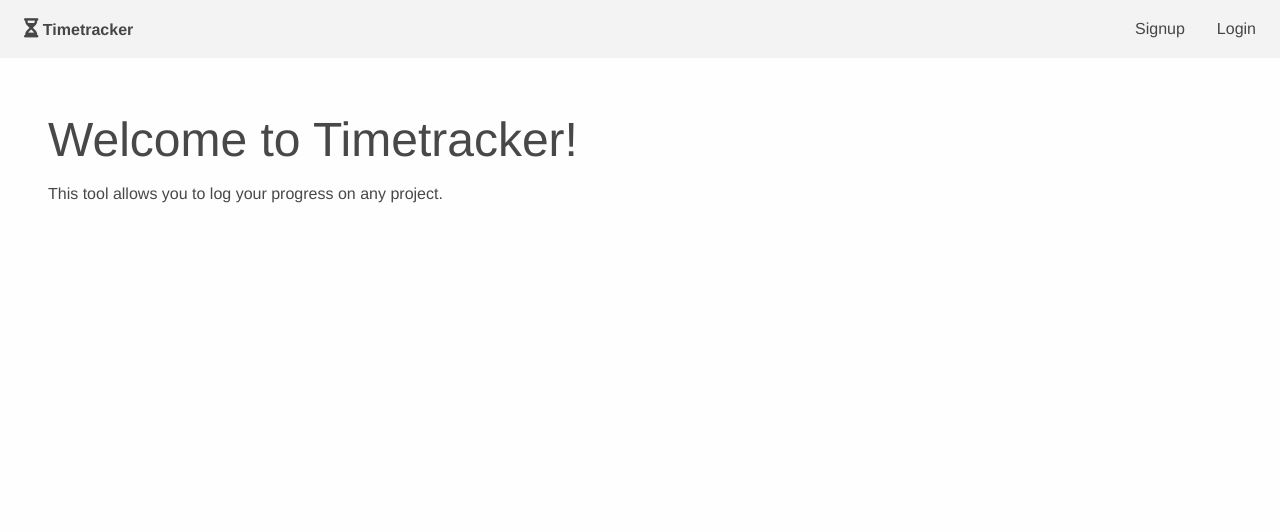
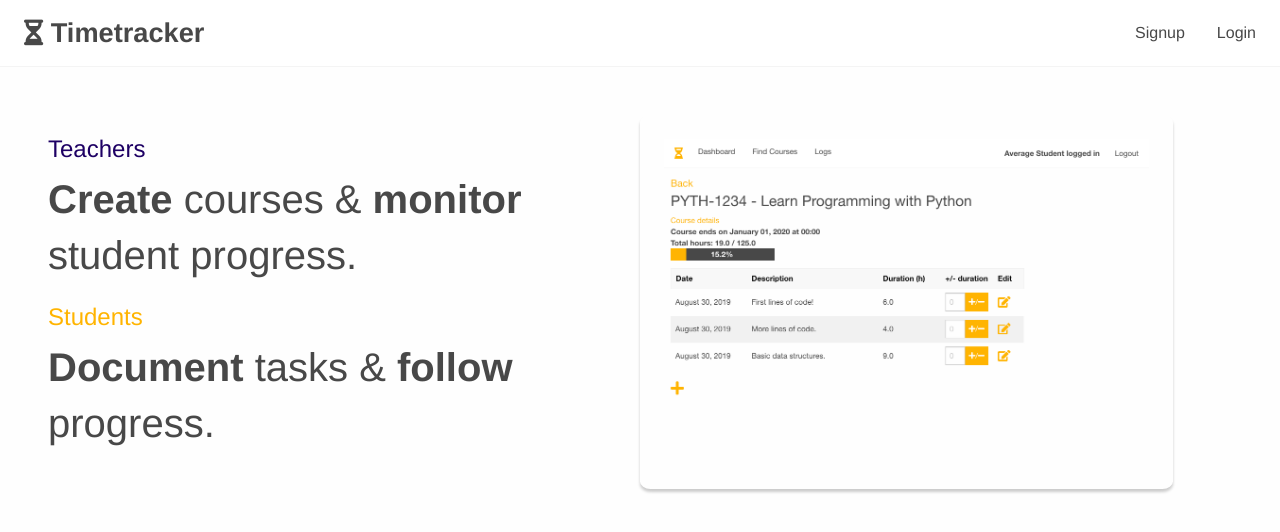
Before and after one commit to MikaelTornwall/timetracker, a Flask app: page / in a window 1280 px wide. Shown: the top 532 px of the page. Run offline with Flask 2, Linux system fonts and the light colour scheme; some libraries are stand-ins or nearby versions.

Commit message:
update landing page
update landing page, add styles to templates

```diff
--- a/application/static/css/application.css
+++ b/application/static/css/application.css
@@ -14,6 +14,22 @@ button:focus {
     outline: none;
 }
 
+.index__menu {
+  font-size: 1.7rem !important;
+  color: linear-gradient(var(--stundent-color), var(--teacher-color));
+}
+
+.index__icon {
+  font-size: 1.6rem !important;
+}
+
+.index__image {
+  padding: 1.5rem;
+  width: 90%;
+  box-shadow: 0 3px 3px rgba(0, 0, 0, 0.2);
+  border-radius: 2%;
+}
+
 .container {
   color: var(--main-color);
   padding: 1rem;
@@ -24,8 +40,9 @@ button:focus {
 }
 
 .top-bar {
-  background-color: var(--main-bg-color) !important;
+  background-color: white !important;
   color: var(--main-color);
+  border-bottom: 1px solid var(--main-bg-color);
 }
 
 ul.menu {
@@ -117,6 +134,14 @@ ul.menu {
 .list__item {
   padding: .3rem .8rem;
   /*border-bottom: 1px solid var(--main-bg-color);*/
+}
+
+.list__student:hover {
+  border-left: 3px solid var(--student-color) !important;
+}
+
+.list__teacher:hover {
+  border-left: 3px solid var(--teacher-color) !important;
 }
 
 .button__bar {
--- a/application/templates/auth/login.html
+++ b/application/templates/auth/login.html
@@ -47,6 +47,7 @@
     </tr>
   </table>
 </form>
+<div>Don't have and account yet? <a href="{{ url_for('auth_signup') }}">Sign up now!</a></div>
 </div>
 </div>
 {% endblock %}
--- a/application/templates/auth/signupSelect.html
+++ b/application/templates/auth/signupSelect.html
@@ -3,9 +3,10 @@
 {% block body %}
 <div class="center">
   <div>
-    <h1 class="h1 center__text">Sign up</h1>
     <br>
-    <div class="h3 center__text">I want to sign up as a</div>
+    <br>
+    <h1 class="h2 center__text">I want to <strong>sign up</strong> as a</h1>
+    <br>
     <a href="{{ url_for('auth_signupTeacher') }}"><button class="button__big teacher">Teacher</button></a>
     <a href="{{ url_for('auth_signupStudent') }}"><button class="button__big student">Student</button></a>
   </div>
--- a/application/templates/courses/courses.html
+++ b/application/templates/courses/courses.html
@@ -15,7 +15,7 @@
       </thead>
       <tbody>
       {% for course in courses %}
-      <tr>
+      <tr class="list__student">
         <td><a href="{{ url_for('courses_course', course_id=course.id) }}">{{ course.course_id }}</a></td>
         <td><a href="{{ url_for('courses_course', course_id=course.id) }}">{{ course.title }}</a></td>
         <td>{{ course.duration}} h</td>
--- a/application/templates/courses/mylist.html
+++ b/application/templates/courses/mylist.html
@@ -13,7 +13,7 @@
     </thead>
     <tbody>
     {% for course in courses %}
-    <tr>
+    <tr class="list__teacher">
       <td><a href="{{ url_for('courses_course', course_id=course.id) }}">{{ course.course_id }}</a></td>
       <td><a href="{{ url_for('courses_course', course_id=course.id) }}">{{ course.title }}</a></td>
       <td>{{ course.duration }} h</td>
--- a/application/templates/index.html
+++ b/application/templates/index.html
@@ -43,10 +43,20 @@
     </div>
     {% endif %}
   {% else %}
-  <div class="cell">
-    <h1>Welcome to Timetracker!</h1>
-    <p>This tool allows you to log your progress on any project.</p>
-  </div>
+    <div class="cell small-6">
+      <h1 class="h2">
+        <small class="teacher__text">Teachers</small>
+        <br>
+        <strong>Create</strong> courses & <strong>monitor</strong> student progress.
+        <br>
+        <small class="student__text">Students</small>
+        <br>
+        <strong>Document</strong> tasks & <strong>follow</strong> progress.
+      </h1>
+    </div>
+    <div class="cell small-6">
+      <img class="index__image" src="{{ url_for('static', filename='assets/logs.png') }}" alt="course with logs and progress" />
+    </div>
   {% endif %}
 </div>
 {% endblock %}
--- a/application/templates/layout.html
+++ b/application/templates/layout.html
@@ -47,7 +47,7 @@
       {% else %}
       <div class="top-bar-left">
         <ul class="menu">
-          <li><a class="menu-text" href="{{ url_for('index') }}"><i class="fas fa-hourglass-half animation"></i> Timetracker</a></li>&nbsp;
+          <li><a class="menu-text index__menu" href="{{ url_for('index') }}"><i class="fas fa-hourglass-half animation index__icon"></i> Timetracker</a></li>&nbsp;
         </ul>
       </div>
       <div class="top-bar-right">
--- a/application/templates/logs/list.html
+++ b/application/templates/logs/list.html
@@ -4,9 +4,9 @@
 {% set progress = '%0.1f' | format(duration/course.duration*100 | float)  %}
 
 {% if is_student %}
-<a class="link__back" href="{{ url_for('logs_all') }}">Back</a>
+<a class="link__back student__text" href="{{ url_for('logs_all') }}">Back</a>
   <h1 class="h3">{{ course.course_id}} - {{ course.title }}</h1>
-  <div><a href="{{ url_for('courses_course', course_id=course.id) }}">Course details</a></div>
+  <div><a class="student__text__normal" href="{{ url_for('courses_course', course_id=course.id) }}">Course details</a></div>
   <div>
     <strong>Course ends on {{ course.deadline | datetimeformat_with_time }}</strong>
   </div>
--- a/application/templates/logs/logs.html
+++ b/application/templates/logs/logs.html
@@ -17,7 +17,7 @@
     <tbody>
     {% for course in active_courses %}
     {% set progress = '%0.1f' | format(course.progress/course.duration*100 | float)  %}
-    <tr>
+    <tr class="list__student">
       <td><a class="" href="{{ url_for('logs_index', course_id=course.id) }}">{{ course.course_id }}</a></td>
       <td><a class="" href="{{ url_for('logs_index', course_id=course.id) }}">{{ course.title }}</a></td>
       <td>{{ progress }} %</td>
@@ -42,7 +42,7 @@
     </thead>
     <tbody>
     {% for course in inactive_courses %}
-    <tr>
+    <tr class="list__student">
       <td><a class="" href="{{ url_for('logs_index', course_id=course.id) }}">{{ course.course_id }}</a></td>
       <td><a class="" href="{{ url_for('logs_index', course_id=course.id) }}">{{ course.title }}</a></td>
       <td>{{ course.deadline | datetimeformat }}</td>
```
Also changed, not shown: documentation/documentation.md (+1 -1 lines), application/static/assets/logs.png (added), 1 other file.
